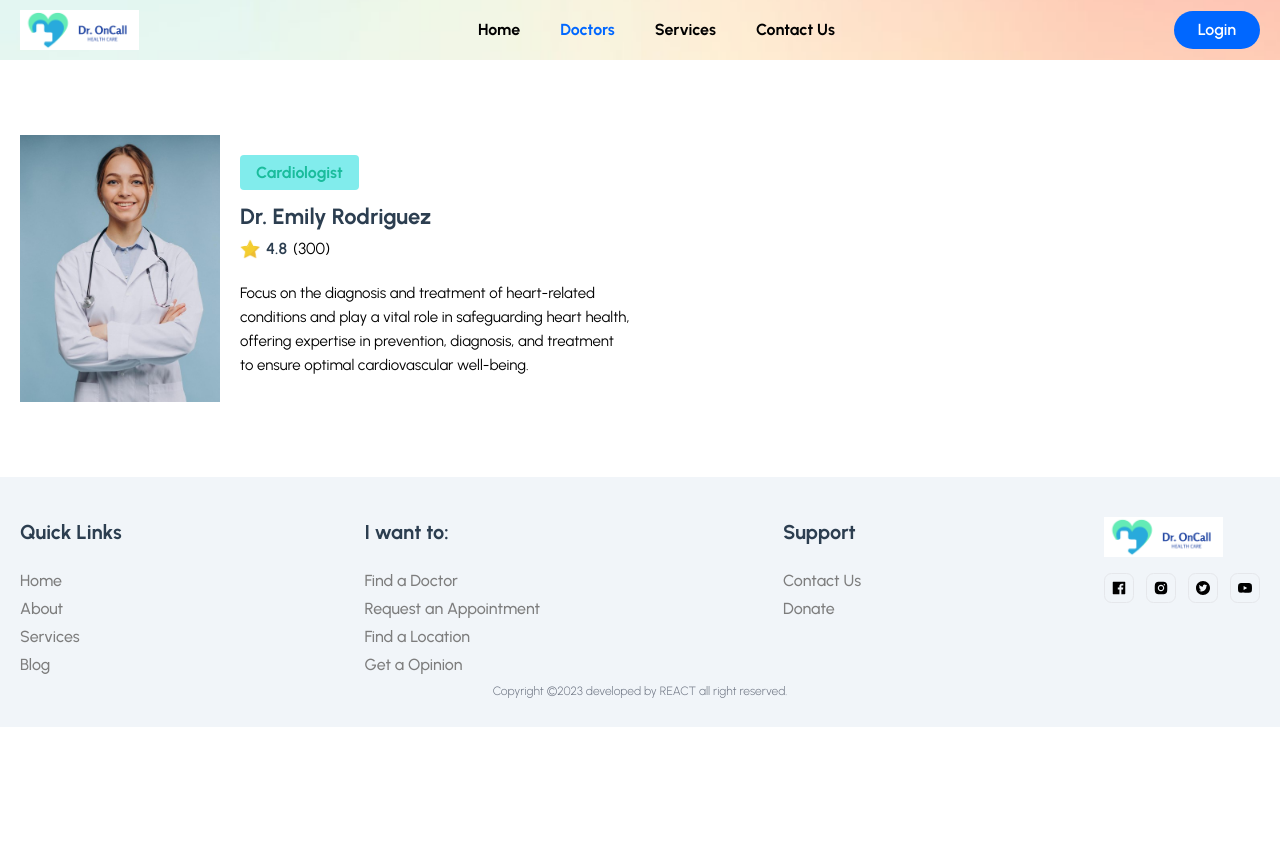
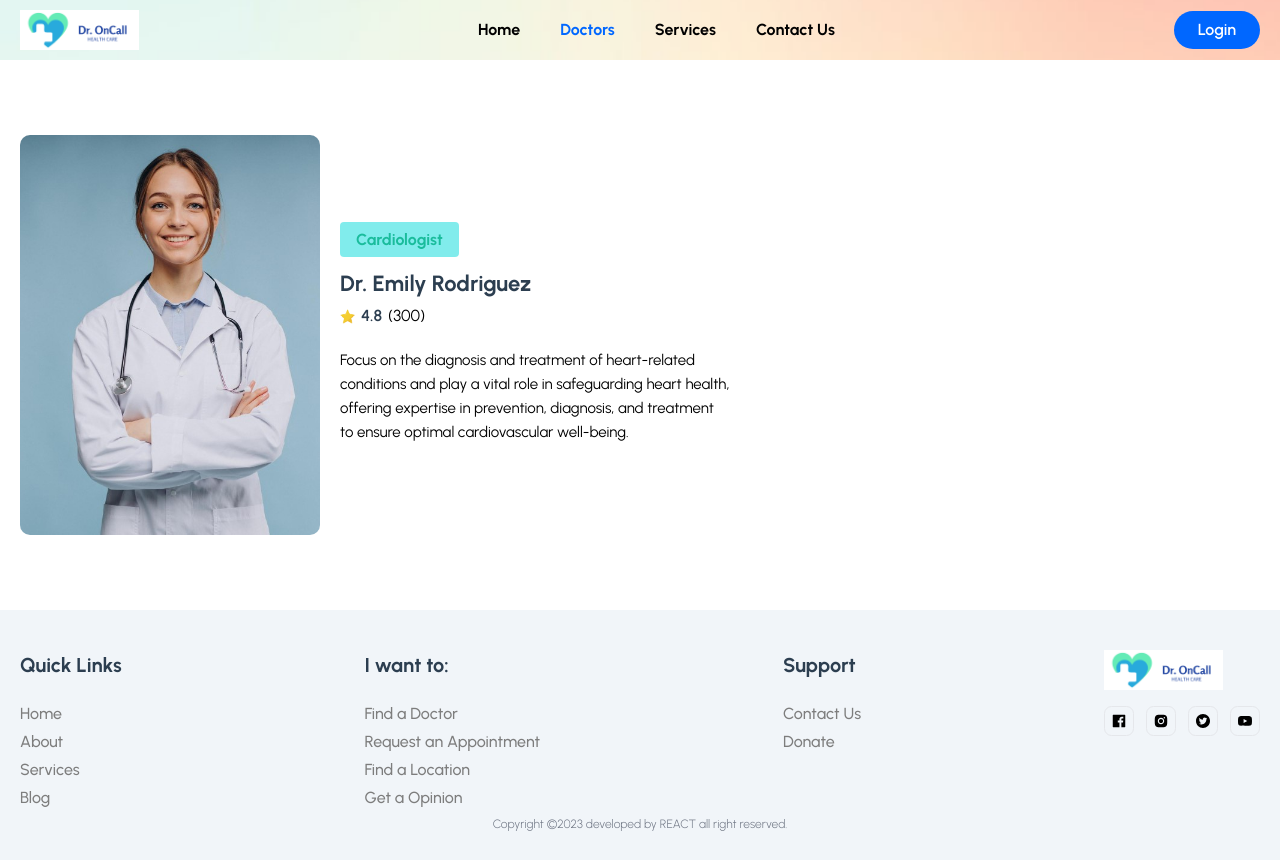
Before and after one commit to RavinduKavinda/doctor-appointment-booking, a React (Vite) app in the folder frontend/: page /doctors/1 in a window 1280 px wide. Before the commit the page ends 800 px from the top, so only its background shows below. Built offline with nearby package versions, Linux system fonts and the light colour scheme; a web font is replaced by a local one.

Commit message:
styles changed

```diff
--- a/frontend/src/pages/Doctors/DoctorDetails.jsx
+++ b/frontend/src/pages/Doctors/DoctorDetails.jsx
@@ -12,8 +12,8 @@ const DoctorDetails = () => {
           {/*-----Desc-----*/}
           <div className="md:col-span-2">
             <div className="flex items-center gap-5">
-              <figure className="max-w-[200px] max-h-[400px]">
-                <img src={doctorImg} alt="" className="w-full" />
+              <figure className="max-w-[300px] max-h-[500px]">
+                <img src={doctorImg} alt="" className="w-full rounded-[10px]" />
               </figure>
 
               <div>
@@ -23,9 +23,9 @@ const DoctorDetails = () => {
                 <h3 className="text-headingColor text-[22px] leading-9 mt-3 font-bold">Dr. Emily Rodriguez</h3>
                 <div className="flex items-center gap-[6px]">
                   <span className="flex items-center gap-[6px] text-[14px] leading-5 lg:text-[16px] lg:leading-7 font-semibold text-headingColor">
-                  <img src={starIcon} alt="" className="w-[20px]"/> 4.8
+                  <img src={starIcon} alt="" className="w-[15px]"/> 4.8
                   </span>
-                  <span className="text-[14px] leading-5 lg:text-[16px] lg:leading-7 font-[400] text-textColor">
+                  <span className="flex text-[14px] leading-5 lg:text-[16px] lg:leading-7 font-[400] text-textColor">
                     (300)
                   </span>
                 </div>
```
